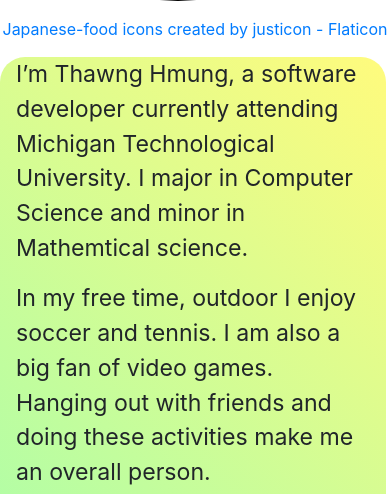
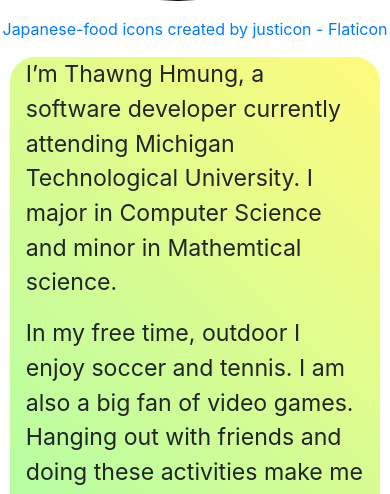
Before and after one commit to tthmung/DjangoProfile, a Django app: page / in a window 390 px wide. Shown: the part 592-1086 px from the top of the page. Run offline with Django 4.2, Linux system fonts and the light colour scheme; some libraries are stand-ins or nearby versions.

Commit message:
Small changes

```diff
--- a/DjangoProfile/settings/prod.py
+++ b/DjangoProfile/settings/prod.py
@@ -3,7 +3,7 @@ from DjangoProfile.settings.base import *
 # Override base.py settings here
 DEBUG = False
 
-ALLOWED_HOSTS = ["3.132.144.12", "tthmung.xyz", "www.tthmung.xyz", "localhost"]
+ALLOWED_HOSTS = ["3.136.245.249", "tthmung.com", "www.tthmung.com", "localhost"]
 
 # Production only
 
--- a/templates/home.html
+++ b/templates/home.html
@@ -58,9 +58,7 @@
     .contents {
         position: relative;
         z-index: 1000;
-        display: grid;
-        gap: 4em;
-        grid-template-columns: repeat(1, 1fr);
+        display: flex;
     }
 
 
@@ -169,6 +167,7 @@
             gap: 0;
             margin: 0 auto 0;
             width: 100%;
+            justify-content: center;
         }
 
         p {
@@ -178,6 +177,7 @@
 
         .content, .carousel {
             width: 95%;
+            justify-content: center;
         }
 
         .content-title {
@@ -262,7 +262,7 @@
                     </div>
                 <div class="carousel-inner" id="c-inner">
                     <div class="carousel-item active">
-                        <img id="c_img" src="{% static 'mysite/IMG_1051.jpg' %}" class="d-block img-fluid" alt="...">
+                        <img id="c_img" src="{% static 'mysite/IMG_1051.JPG' %}" class="d-block img-fluid" alt="...">
                     </div>
 
                     <div class="carousel-item">
```
